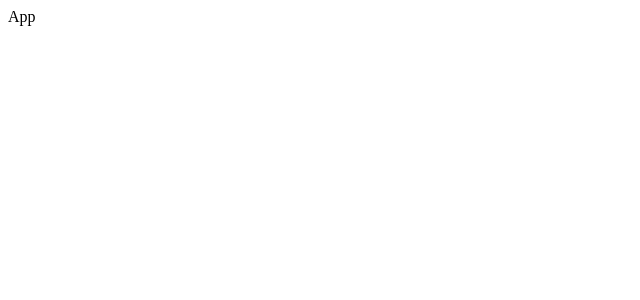
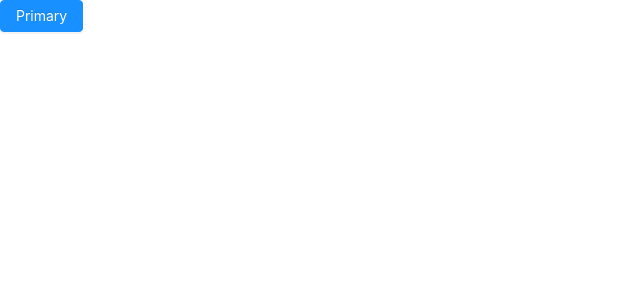
Before and after one commit to thinkerr24/react-admin_blank, a React (Create React App) app: page / in a window 1280 px wide. Shown: the top 300 px of the page, without its empty margins (0-640 px from the left). Built offline with nearby package versions, Linux system fonts and the light colour scheme.

Commit message:
002.1 import antd and its config

```diff
--- /dev/null
+++ b/config-overrides.js
@@ -0,0 +1,9 @@
+const { override, fixBabelImports } = require('customize-cra');
+module.exports = override(
+    // 针对antd实现按需打包: 根据import来打包(使用到babel-plugin-import)
+    fixBabelImports('import', {
+        libraryName: 'antd',
+        libraryDirectory: 'es',
+        style: 'css', // 自动打包相关的样式
+    }),
+);
--- a/src/App.js
+++ b/src/App.js
@@ -1,4 +1,5 @@
 import React, {Component} from 'react'
+import { Button, message} from 'antd';
 
 
 /*
@@ -6,9 +7,7 @@
  */
 
  export default class App extends Component {
-     render() {
-         return (
-            <div>App</div>
-         );
-     }
+
+    handleClick = () => message.success('This is a success message');
+     render = () => <Button type="primary" onClick={this.handleClick}>Primary</Button>
  }
--- a/src/index.js
+++ b/src/index.js
@@ -4,6 +4,7 @@
 
  import React from 'react';
  import ReactDOM from 'react-dom';
+ //import 'antd/dist/antd.css';
 
  import App from './App'
 
```
Also changed, not shown: package.json (+7 -3 lines), 1 other file (tests, documents, lock files or other folders).
